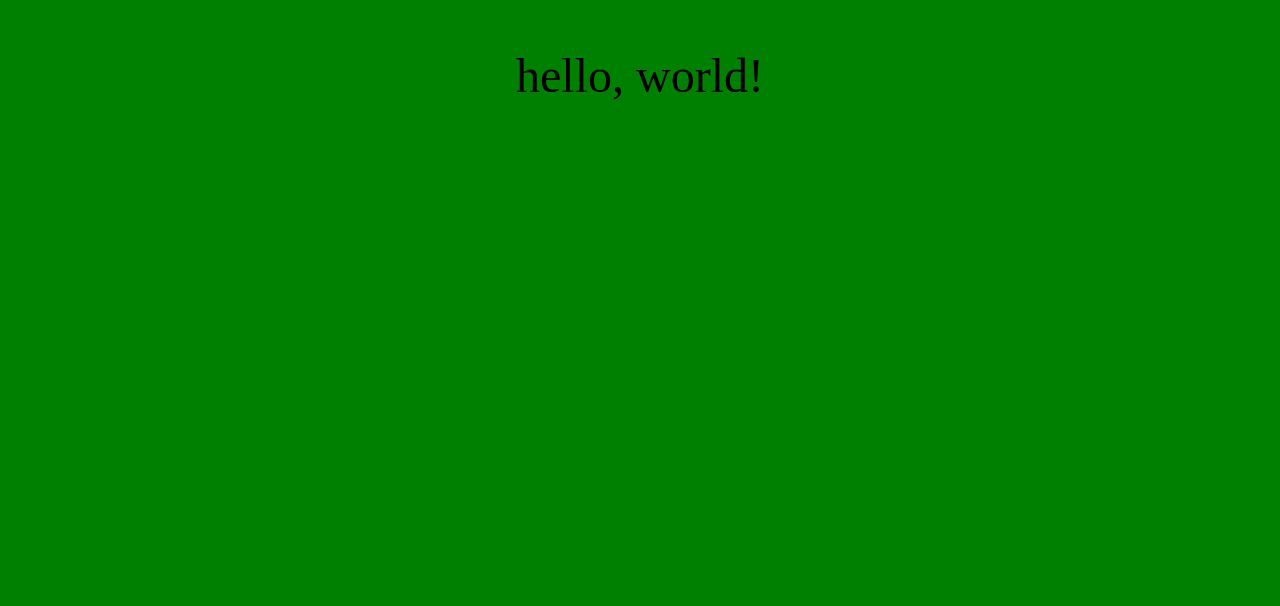
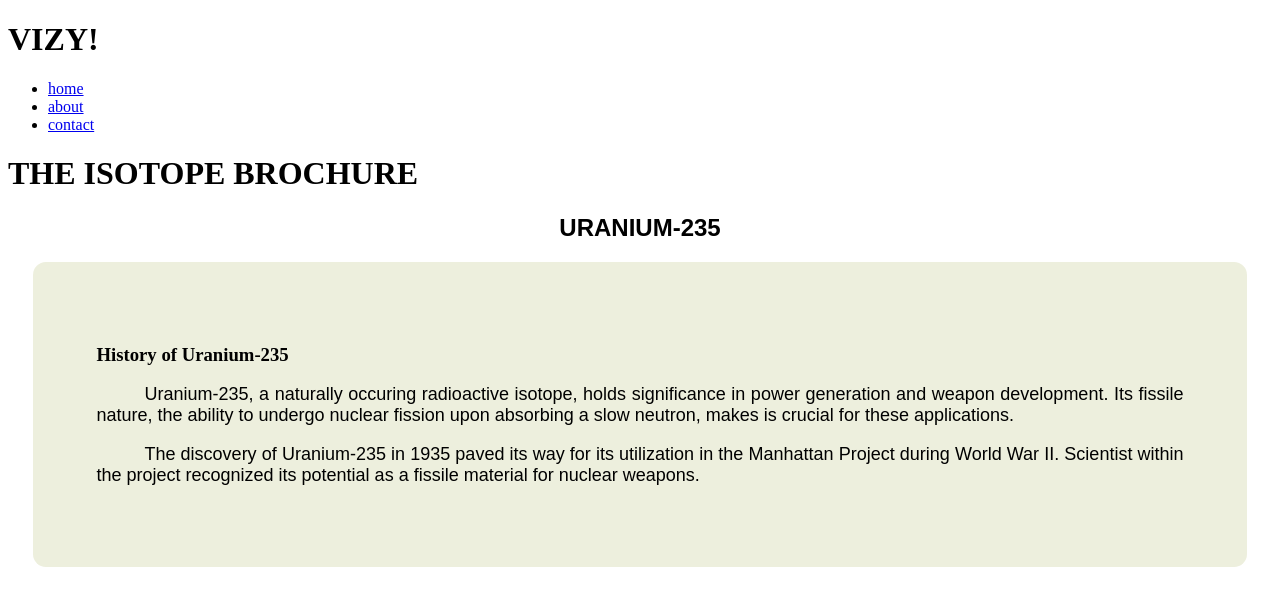
Before and after one commit to Vienn02/vizy.github.io, a plain HTML site: page index.html in a window 1280 px wide. Drawn offline with Linux system fonts and the light colour scheme.

Commit message:
Add files via upload

```diff
--- a/cascadingstylesheet.css
+++ b/cascadingstylesheet.css
@@ -1,7 +1,24 @@
 body {
-background-color:green
+background-color: FFF9E3
+}
+.divEn {
+height: 50%;
+background-color: #EDEFDD;
+padding: 5%;
+border-radius: 13px;
+margin-left: 2%;
+margin-right: 2%
 }
 .param {
+font-family: arial;
+text-align: justify;
+text-indent: .5in;
+font-size: 18px;
+}
+.h2 {
 text-align: center;
-font-size: 3em
+font-family: arial
 }
+nav {
+
+}
--- a/index.html
+++ b/index.html
@@ -2,9 +2,39 @@
 <html>
 <head>
 <title></title>
-<link href="cascadingstylesheet.css" rel="stylesheet">
+<meta charset="UTF-8" />
+<meta name="viewport" content="width=device-width, initial-scale=1">
+<link rel="stylesheet" type="text/css" href="cascadingstylesheet.css">
 </head>
 <body>
-<p class="param"> hello, world! </p>
+<header>
+<h1> VIZY!</h1>
+<nav>
+	<ul>
+	<li><a href="#" >home</a></li>
+	<li><a href="#" >about</a></li>
+	<li><a href="#" >contact</a></li>
+	</ul>
+</nav>
+</header>
+<h1> THE ISOTOPE BROCHURE </h1>
+	<h2 class="h2">
+	 URANIUM-235
+	</h2>
+<div class="divEn"><h3> History of Uranium-235 </h3>
+	<p class="param"> Uranium-235, a naturally occuring radioactive isotope,
+holds significance in power generation and weapon development.
+Its fissile nature, the ability to undergo nuclear fission
+upon absorbing a slow neutron, makes is crucial for these
+applications.
+	</p>
+	<p class="param"> The discovery of Uranium-235 in 1935 paved its way
+	for its utilization in the Manhattan Project during World War II.
+	Scientist within the project recognized its potential as a
+	fissile material for nuclear weapons.
+	</p>
+
+</div>
+
 </body>
 </html>
```
